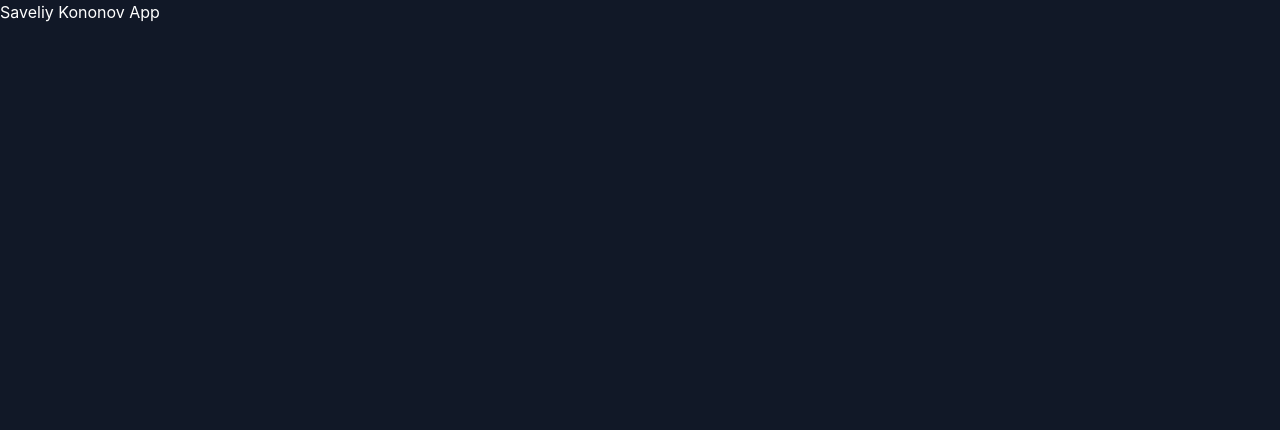
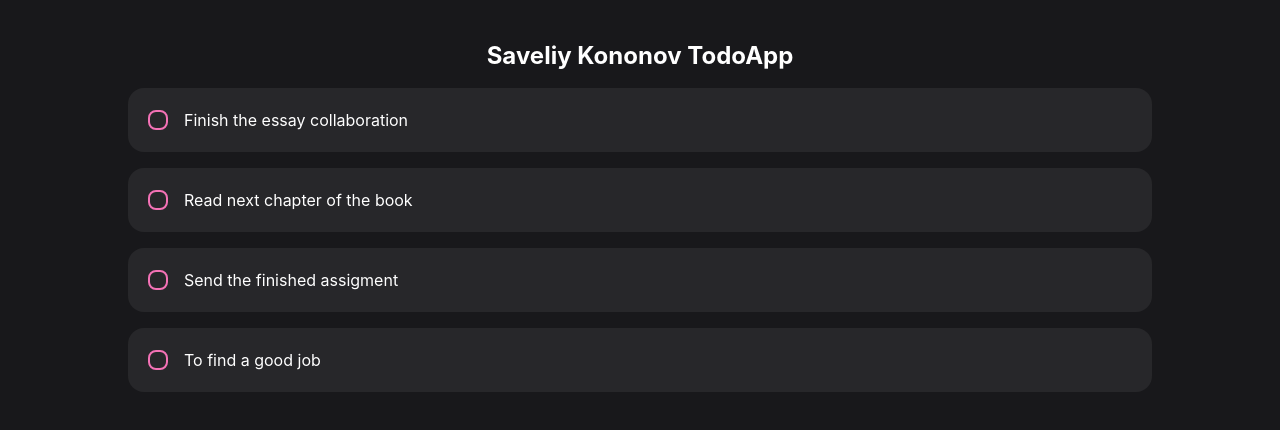
Before and after one commit to gizzSaw/todo-react-tailwind, a React (Create React App) app: page / in a window 1280 px wide. Shown: the top 430 px of the page. Built offline with nearby package versions, Linux system fonts and the light colour scheme.

Commit message:
react app

```diff
--- a/package.json
+++ b/package.json
@@ -8,6 +8,7 @@
     "@testing-library/user-event": "^13.5.0",
     "react": "^18.2.0",
     "react-dom": "^18.2.0",
+    "react-icons": "^4.8.0",
     "react-scripts": "5.0.1",
     "web-vitals": "^2.1.4"
   },
--- /dev/null
+++ b/src/components/layout/Layout.jsx
@@ -0,0 +1,7 @@
+import React from "react";
+
+const Layout = ({ children }) => {
+  return <div className="py-10 bg-zinc-900 h-screen">{children}</div>;
+};
+
+export default Layout;
--- a/src/components/screens/Home/Home.jsx
+++ b/src/components/screens/Home/Home.jsx
@@ -1,8 +1,39 @@
 import React from "react";
+import TodoItem from "./Item/TodoItem";
+
+const todos = [
+  {
+    title: "Finish the essay collaboration",
+    isComplited: false,
+    _id: 1,
+  },
+  {
+    title: "Read next chapter of the book",
+    isComplited: false,
+    _id: 2,
+  },
+  {
+    title: "Send the finished assigment",
+    isComplited: false,
+    _id: 3,
+  },
+  {
+    title: "To find a good job",
+    isComplited: false,
+    _id: 4,
+  },
+];
 
 const Home = () => {
   return (
-    <div className="bg-gray-900 h-screen text-white">Saveliy Kononov App</div>
+    <div className=" text-white w-4/5 mx-auto">
+      <h1 className="text-2xl font-bold text-center mb-4">
+        Saveliy Kononov TodoApp
+      </h1>
+      {todos.map((todo) => (
+        <TodoItem todo={todo} key={todo._id} />
+      ))}{" "}
+    </div>
   );
 };
 
--- /dev/null
+++ b/src/components/screens/Home/Item/Check.jsx
@@ -0,0 +1,12 @@
+import React from "react";
+import { BsCheck } from "react-icons/bs";
+
+const Check = ({ isComplited }) => {
+  return (
+    <div className="border-2 rounded-lg border-pink-400 w-5 h-5 mr-4">
+      {isComplited && <BsCheck size={24} className="text-gray-900" />}
+    </div>
+  );
+};
+
+export default Check;
--- /dev/null
+++ b/src/components/screens/Home/Item/TodoItem.jsx
@@ -0,0 +1,13 @@
+import React from "react";
+import Check from "./Check";
+
+const TodoItem = ({ todo }) => {
+  return (
+    <button className="flex items-center mb-4 rounded-2xl bg-zinc-800 p-5 w-full">
+      <Check />
+      <p>{todo.title}</p>
+    </button>
+  );
+};
+
+export default TodoItem;
--- a/src/index.js
+++ b/src/index.jsx
@@ -2,10 +2,13 @@ import React from "react";
 import ReactDOM from "react-dom/client";
 import "./index.css";
 import Home from "./components/screens/Home/Home";
+import Layout from "./components/layout/Layout";
 
 const root = ReactDOM.createRoot(document.getElementById("root"));
 root.render(
   <React.StrictMode>
-    <Home />
+    <Layout>
+      <Home className="bg-gray-900 h-screen" />
+    </Layout>
   </React.StrictMode>
 );
```
Also changed, not shown: public/logo512.png (deleted), public/manifest.json, 1 other file (tests, documents, lock files or other folders).
